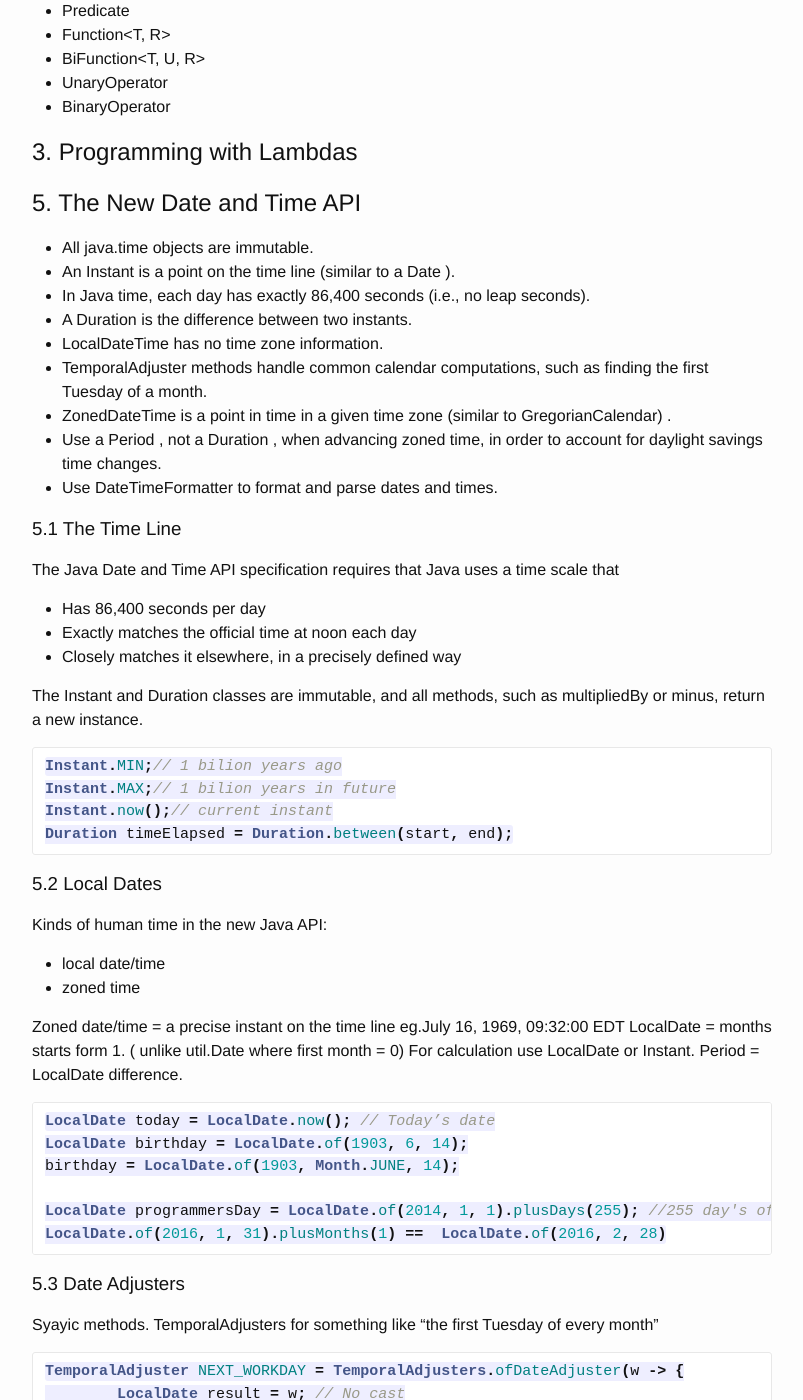
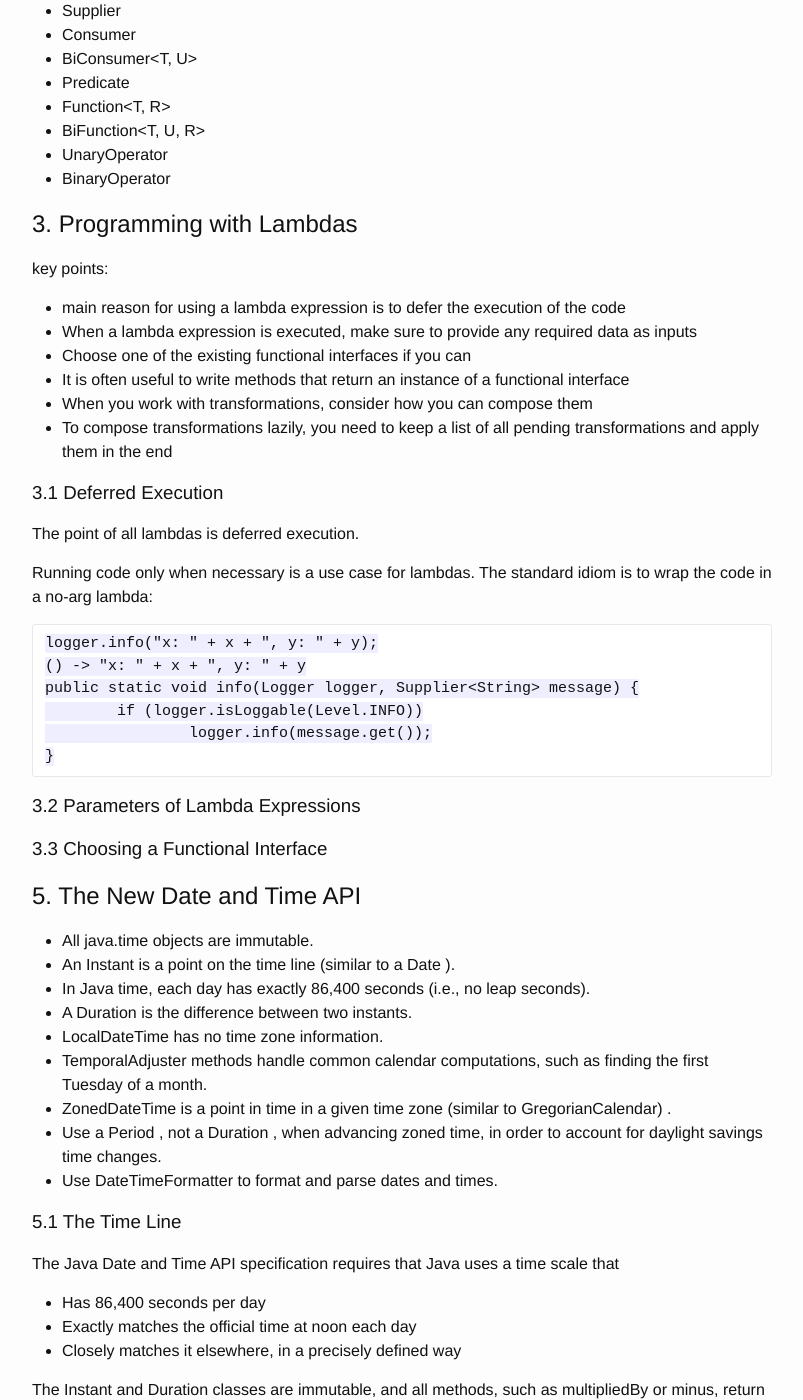
Before and after one commit to predoiua/predoiua.github.io, a Jekyll site: the page built from tutorials/java/java_8_really_impatient/index.md, in a window 1280 px wide and 1400 px high, scrolled down 7894 px. Shown: the whole window, without its empty margins (238-1041 px from the left). Built offline with Jekyll 4.4.1, drawn with Linux system fonts in a browser that asks for light colours; some of the changed text lies outside the part shown.

Commit message:
java wip

```diff
--- a/tutorials/java/java_8_really_impatient/index.md
+++ b/tutorials/java/java_8_really_impatient/index.md
@@ -328,6 +328,32 @@ Functional Interfaces Used in the Stream API
 
 ## 3. Programming with Lambdas
 
+key points:
+- main reason for using a lambda expression is to defer the execution of the code
+- When a lambda expression is executed, make sure to provide any required data as inputs
+- Choose one of the existing functional interfaces if you can
+- It is often useful to write methods that return an instance of a functional interface
+- When you work with transformations, consider how you can compose them
+- To compose transformations lazily, you need to keep a list of all pending transformations and apply them in the end
+
+### 3.1 Deferred Execution
+
+The point of all lambdas is deferred execution.
+
+Running code only when necessary is a use case for lambdas. The standard idiom is to wrap the code in a no-arg lambda:
+
+~~~
+logger.info("x: " + x + ", y: " + y);
+() -> "x: " + x + ", y: " + y
+public static void info(Logger logger, Supplier<String> message) {
+	if (logger.isLoggable(Level.INFO))
+		logger.info(message.get());
+}
+~~~
+
+### 3.2 Parameters of Lambda Expressions
+
+### 3.3 Choosing a Functional Interface
 
 ## 5. The New Date and Time API
 
```
